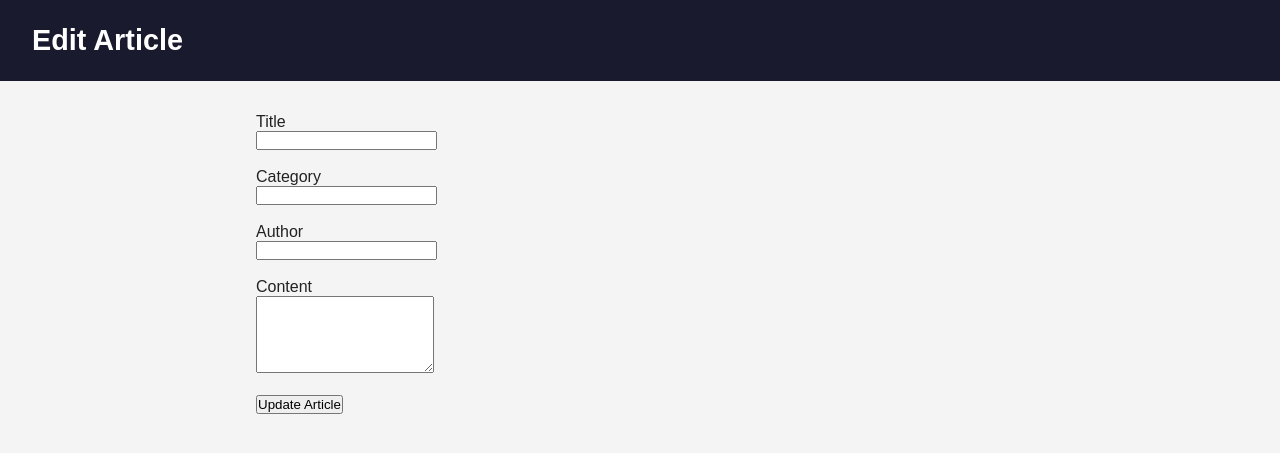
After one commit to sulavvvvvgg/Sportsnews, a Flask app: template templates/edit_article.html in a window 1280 px wide. The commit adds this page. Shown: the top 453 px of the page. Run offline with Flask 3, Linux system fonts and the light colour scheme; the template is opened without the code that fills it, so the values that code supplies are empty.

Commit message:
added edit article feature with edit and delete links

```diff
--- /dev/null
+++ b/templates/edit_article.html
@@ -0,0 +1,31 @@
+<!DOCTYPE html>
+<html lang="en">
+<head>
+    <meta charset="UTF-8">
+    <title>Edit Article</title>
+    <link rel="stylesheet" href="{{ url_for('static', filename='css/style.css') }}">
+</head>
+<body>
+    <header>
+        <h1>Edit Article</h1>
+    </header>
+
+    <main>
+        <form method="POST">
+            <label>Title</label><br>
+            <input type="text" name="title" value="{{ article.title }}" required><br><br>
+
+            <label>Category</label><br>
+            <input type="text" name="category" value="{{ article.category }}" required><br><br>
+
+            <label>Author</label><br>
+            <input type="text" name="author" value="{{ article.author }}" required><br><br>
+
+            <label>Content</label><br>
+            <textarea name="content" rows="5" required>{{ article.content }}</textarea><br><br>
+
+            <button type="submit">Update Article</button>
+        </form>
+    </main>
+</body>
+</html>
```
Also changed, not shown: templates/index.html (+10 -6 lines).
